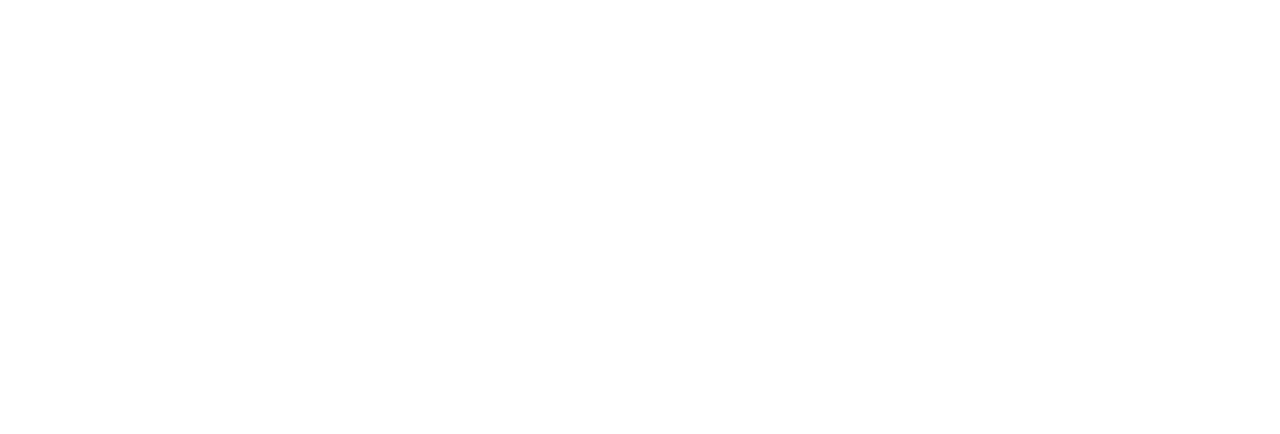
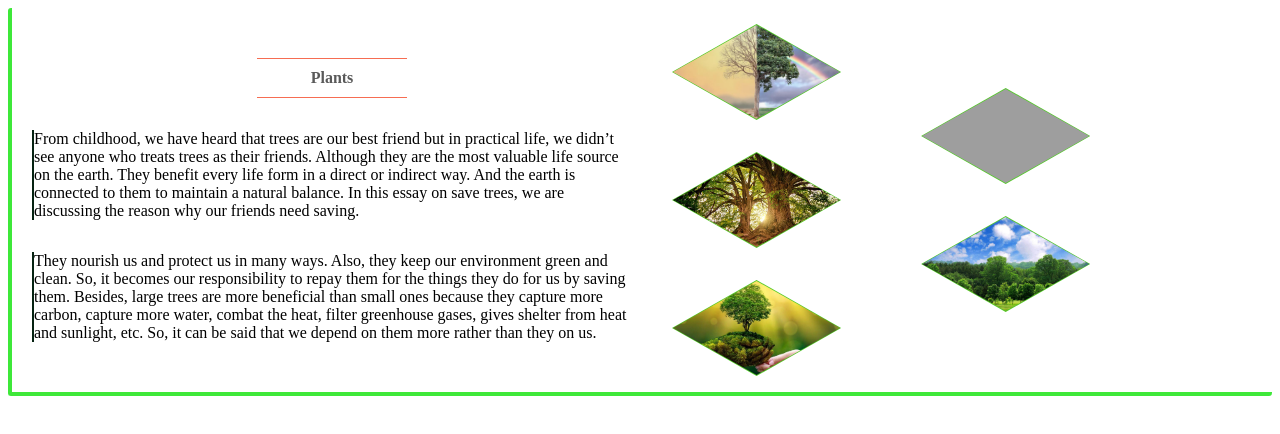
Before and after one commit to HYF-Class19/agile-development-group-4, a website: page index.html in a window 1280 px wide. Drawn offline with Linux system fonts and the light colour scheme; grey boxes are pictures that could not be loaded.

Commit message:
create a main section html and css

```diff
--- a/index.html
+++ b/index.html
@@ -8,5 +8,36 @@
 
     <link href="./styles/index.css" rel="stylesheet" />
   </head>
-  <body></body>
+  <body>
+    <main class="main">
+      <div class="main__info">
+        <h3 class="main__title">
+          Plants
+        </h3>
+        <p class="main__paragraph">
+          From childhood, we have heard that trees are our best friend but in practical life, we didn’t see anyone who treats trees as their friends. Although they are the most valuable life source on the earth. They benefit every life form in a direct or indirect way. And the earth is connected to them to maintain a natural balance. In this essay on save trees, we are discussing the reason why our friends need saving.
+        </p>
+        <p class="main__paragraph">
+          They nourish us and protect us in many ways. Also, they keep our environment green and clean. So, it becomes our responsibility to repay them for the things they do for us by saving them. Besides, large trees are more beneficial than small ones because they capture more carbon, capture more water, combat the heat, filter greenhouse gases, gives shelter from heat and sunlight, etc. So, it can be said that we depend on them more rather than they on us.
+        </p>
+      </div>
+      <div class="main__image-list">
+        <figure class="image__item image__item--1">
+          <img src="public/images/tree1.jpeg" class="image__img" alt="Image 1">
+        </figure>
+        <figure class="image__item image__item--2">
+          <img src="public/images/tree2.jpeg" class="image__img" alt="Image 2">
+        </figure>
+        <figure class="image__item image__item--3">
+          <img src="public/images/trees.jpeg" class="image__img" alt="Image 3">
+        </figure>
+        <figure class="image__item image__item--4">
+          <img src="public/images/tree4.jpeg" class="image__img" alt="Image 4">
+        </figure>
+        <figure class="image__item image__item--5">
+          <img src="public/images/tree5.jpeg" class="image__img" alt="Image 5">
+        </figure>
+      </div>
+    </main>
+  </body>
 </html>
--- a/package.json
+++ b/package.json
@@ -5,7 +5,7 @@
   "scripts": {
     "format": "prettier --write ./",
     "format:check": "prettier --check ./",
-    "spell-check": "cspell  './**'",
+    "spell-check": "cspell  ./**",
     "lint:ls": "ls-lint",
     "lint:md": "markdownlint --ignore node_modules --config ./.markdownlint.jsonc ./ ",
     "lint:css": "stylelint './**/*.css'",
@@ -17,6 +17,7 @@
   "devDependencies": {
     "@ls-lint/ls-lint": "^1.10.0",
     "accessibility-checker": "^3.1.10",
+    "bootstrap": "^5.2.0",
     "cspell": "^5.6.6",
     "html-validate": "^5.2.0",
     "markdownlint-cli": "^0.28.1",
--- a/styles/index.css
+++ b/styles/index.css
@@ -1 +1,141 @@
 @import url("./something.css");
+
+body {
+  max-width: 1280px;
+}
+
+.main {
+  display: flex;
+  align-items: center;
+  border-radius: 3px;
+  border-left: 4px solid rgb(62, 232, 57);
+  border-bottom: 4px solid rgb(62, 232, 57);
+}
+
+.main__info {
+  display: flex;
+  flex-direction: column;
+  max-width: 600px;
+  margin-left: 20px;
+}
+
+.main__title {
+  font-size: 1em;
+  color: #5a5a5a;
+  text-align: center;
+}
+
+.main__title::before {
+  content: '';
+  display: block;
+  height: 1px;
+  background: #f66d52;
+  width: 150px;
+  margin: 0 auto 10px;
+  transition: 1s;
+}
+
+.main__title:hover:before {
+  width: 250px;
+  transition: ease-out 1s;
+}
+
+.main__title:after {
+  content: '';
+  display: block;
+  height: 1px;
+  background: #f66d52;
+  width: 150px;
+  margin: 10px auto 0;
+  transition: 1s;
+}
+
+.main__title:hover:after {
+  width: 250px;
+  transition: ease-out 1s;
+}
+
+.main__paragraph {
+  border-left: 2px solid #062312;
+}
+
+
+.main__image-list {
+  display: grid;
+  grid-template-columns: repeat(6, 1fr);
+  grid-template-rows: repeat(6, 5vw);
+  grid-gap: 0px;
+}
+
+.image__img {
+  width: 100%;
+  height: 100%;
+  object-fit: cover;
+}
+
+.image__item:hover {
+  border: 3px solid #2ad36e;
+}
+
+.image__item {
+  --uiMaskClipPath: var(--maskClipPath);
+  box-sizing: var(--maskBoxSizing, border-box);
+  display: var(--maskDisplay, inline-flex);
+  padding: var(--maskStrokeThickness, 3px);
+  clip-path: var(--uiMaskClipPath);
+  background-color: var(--maskStrokeColor, currentColor);
+  --maskStrokeColor: rgb(85, 202, 42);
+  --maskStrokeThickness: 1px;
+  --maskClipPath: polygon(0 50%, 50% 0, 100% 50%, 50% 100%);
+}
+
+.image__item:hover,
+.image__item:focus {
+  --maskClipPath: polygon(0 0, 100% 0, 100% 100%, 0 100%);
+}
+
+.image__img {
+  max-width: 100%;
+  display: block;
+  clip-path: var(--uiMaskClipPath);
+}
+
+.image__item,
+.image__img {
+  transition: clip-path var(--maskAnimationDuration, .2s) var(--maskAnimationTimingFunction, ease-out);
+}
+
+.image__item--1 {
+  grid-column-start: 1;
+  grid-column-end: 4;
+  grid-row-start: 1;
+  grid-row-end: 3;
+}
+
+.image__item--2 {
+  grid-column-start: 4;
+  grid-column-end: 7;
+  grid-row-start: 2;
+  grid-row-end: 4;
+}
+
+.image__item--3 {
+  grid-column-start: 4;
+  grid-column-end: 7;
+  grid-row-start: 4;
+  grid-row-end: 6;
+}
+
+.image__item--4 {
+  grid-column-start: 1;
+  grid-column-end: 4;
+  grid-row-start: 3;
+  grid-row-end: 5;
+}
+
+.image__item--5 {
+  grid-column-start: 1;
+  grid-column-end: 4;
+  grid-row-start: 5;
+  grid-row-end: 7;
+}
```
Also changed, not shown: .cspell.json, public/images/tree1.jpeg (added), public/images/tree4.jpeg (added), public/images/tree5.jpeg (added), public/images/trees.jpeg (added), 1 other file.
